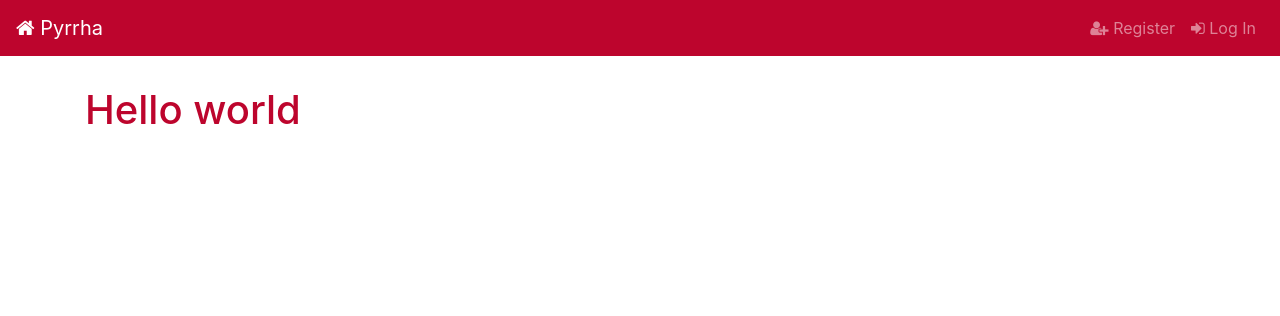
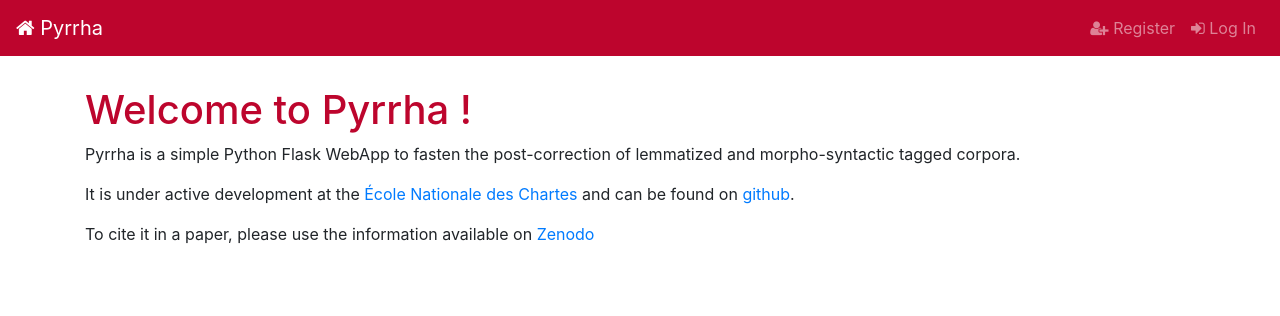
Before and after one commit to hipster-philology/pyrrha, a Flask app: page / in a window 1280 px wide. Shown: the top 316 px of the page. Run offline with Flask 2, Linux system fonts and the light colour scheme; data that the repository does not hold is empty; some libraries are stand-ins or nearby versions.

Commit message:
[README] NEW README THAT IS BEAUTIFUL AND GOOD BYE HELLO WORLD

```diff
--- a/app/templates/main/index.html
+++ b/app/templates/main/index.html
@@ -2,6 +2,10 @@
 
 {% block content %}
     <div class="ui text container">
-      <h1>Hello world </h1>
+      <h1>Welcome to Pyrrha !</h1>
+      <p>Pyrrha is a simple Python Flask WebApp to fasten the post-correction of lemmatized and morpho-syntactic tagged corpora.</p>
+      <p>It is under active development at the <a href="http://www.chartes.psl.eu">École Nationale des Chartes</a> and can
+      be found on <a href="https://github.com/hipster-philology/pyrrha">github</a>.</p>
+        <p>To cite it in a paper, please use the information available on <a href="https://doi.org/10.5281/zenodo.2325427">Zenodo</a></p>
     </div>
 {% endblock %}
--- a/config.py
+++ b/config.py
@@ -64,7 +64,7 @@ class DevelopmentConfig(Config):
     EMAIL_SENDER = '{app_name} Admin <{email}>'.format(app_name=Config.APP_NAME, email=MAIL_USERNAME)
 
     LEMMATIZERS = [
-        ("Ancien Français", "http://localhost:5000/models-fro")
+        ("Ancien Français", "http://localhost:5001/")
     ]
 
 
```
Also changed, not shown: README.md, batch_changes.png (deleted), demo.gif (added), history.png (deleted), readme.png (deleted), 2 other files.
